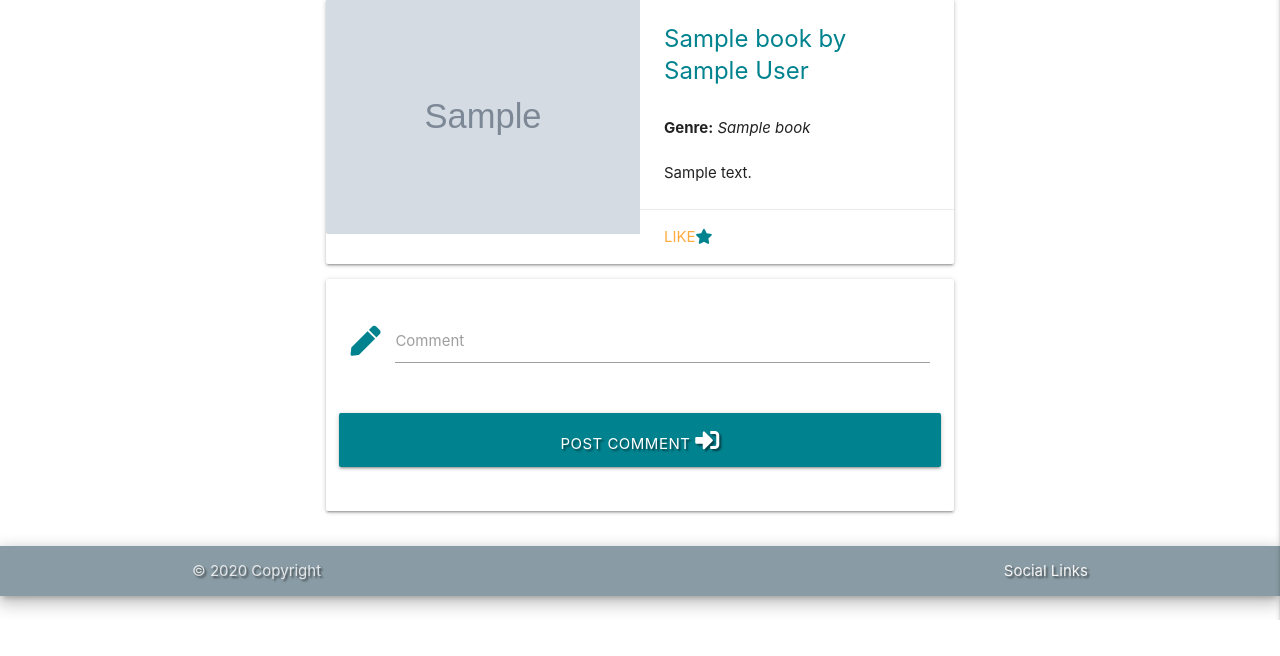
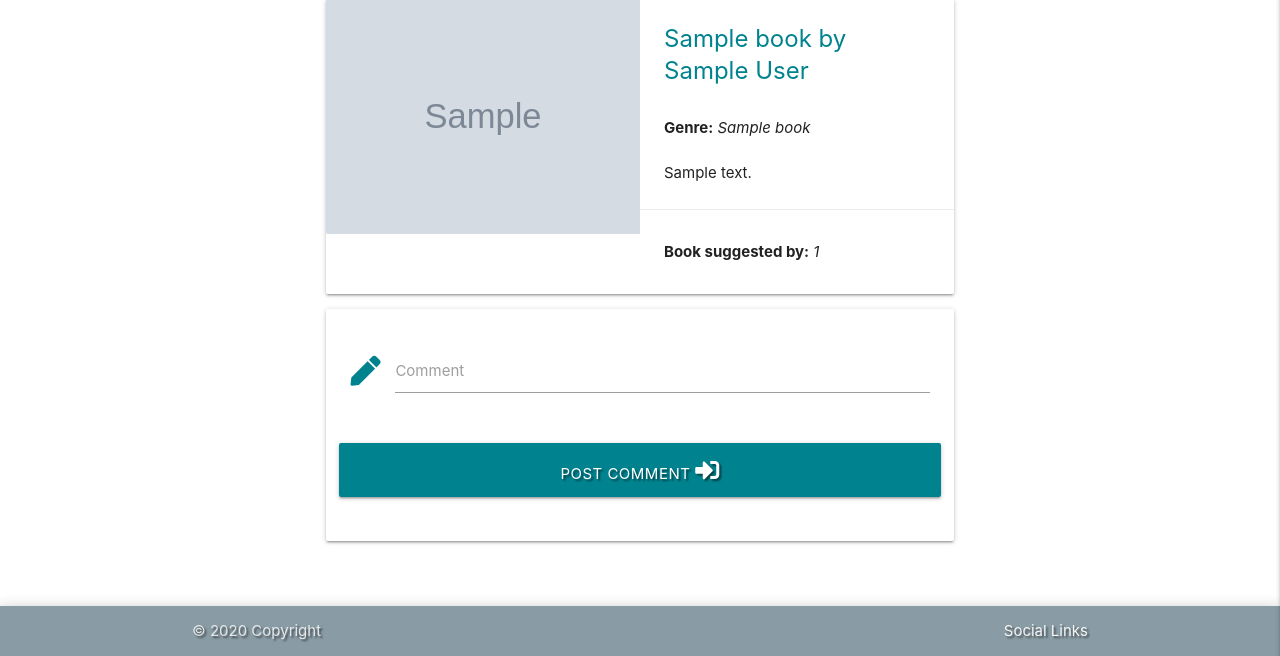
Before and after one commit to MariaPSegarra/MP3-BookClub, a Flask app: page / in a window 1280 px wide. Shown: the part 180-836 px from the top of the page. Before the commit the page ends 800 px from the top, so only its background shows below. Run offline with Flask 2, Linux system fonts and the light colour scheme; the visitor is signed in with stand-in values (Sample User, id 1); grey boxes marked "Sample" are stand-in pictures; a database or web service that is not in the repository returns one stand-in record (values such as "Sample title"); some libraries are stand-ins or nearby versions.

Commit message:
New static folders

```diff
--- a/app.py
+++ b/app.py
@@ -30,6 +30,18 @@
 def books():
     books = mongo.db.books.find()
     return render_template("books.html", books=books)
+
+
+def user(username):
+    # display new comment
+    if request.method == "POST":
+        username = session["user"]
+        comment = request.form["comment"]
+        add_comment(username, comment)
+        return redirect(url_for("book", username=session["user"]))
+
+    return render_template("book.html", username=username,
+                           book_comments=comments)
 
 
 @app.route("/register", methods=["GET", "POST"])
@@ -110,7 +122,7 @@
     return render_template("contact.html")
 
 
-@app.route("/add_book")
+@app.route("/add_book", methods=["GET", "POST"])
 def add_book():
     if request.method == "POST":
         book = {
@@ -119,7 +131,7 @@
             "genre_name": request.form.get("genre_name"),
             "book_description": request.form.get("book_description"),
             "book_image": request.form.get("book_image"),
-            "created_by": session["user"]
+            "created_by": session["username"]
         }
         mongo.db.books.insert_one(book)
         flash("Your Book has been Added")
--- a/static/style.css
+++ b/static/css/style.css
@@ -4,12 +4,12 @@
     padding-bottom: 20px;
 }
 
+.brand-logo {
+    padding-left: 20px;
+}
+
 .text-shadow {
     text-shadow: 2px 2px 2px rgba(0, 0, 0, 0.5);
-}
-
-.brand-logo {
-    padding-left: 20px;
 }
 
 .page-footer {
@@ -22,6 +22,12 @@
     max-width: 500px;
 }
 
+hr {
+    margin: 20px;
+    height: 5px;
+    border: 0;
+}
+
 @media screen and (max-width: 600px) {
   .card-image {
     display: none;
--- a/templates/add_book.html
+++ b/templates/add_book.html
@@ -25,7 +25,7 @@
                 <div class="input-field col s12">
                     <i class="fas fa-user-secret prefix cyan-text text-darken-3"></i>
                     <select id="genre_name" name="genre_name" class="materialize-textarea validate" required>
-                        <option value="" disabled selected>Select Genre</option>
+                        <option value="" disabled selected>Choose Genre</option>
                         {% for genre in genres %}
                             <option value="{{ genre.genre_name }}">{{ genre.genre_name }}</option>
                         {% endfor %}
--- a/templates/base.html
+++ b/templates/base.html
@@ -6,7 +6,7 @@
      <link rel="stylesheet" href="https://cdnjs.cloudflare.com/ajax/libs/font-awesome/5.13.1/css/all.min.css"
         integrity="sha512-xA6Hp6oezhjd6LiLZynuukm80f8BoZ3OpcEYaqKoCV3HKQDrYjDE1Gu8ocxgxoXmwmSzM4iqPvCsOkQNiu41GA==" crossorigin="anonymous" type="text/css">
     <link rel="stylesheet" href="https://cdnjs.cloudflare.com/ajax/libs/materialize/1.0.0/css/materialize.min.css" type="text/css">
-    <link rel="stylesheet" href="{{ url_for('static', filename='style.css') }}" type="text/css">
+    <link rel="stylesheet" href="{{ url_for('static', filename='css/style.css') }}" type="text/css">
     {% block styles %}
     {% endblock %}
 
@@ -59,7 +59,7 @@
         {% with messages = get_flashed_messages() %}
             {% if messages %}
                 {% for message in messages %}
-                    <div class="row flashes">
+                    <div class="row flashes center-align">
                         <h4 class="teal lighten-4 center-align">{{ message }}</h4>
                     </div>
                 {% endfor %}
@@ -84,7 +84,7 @@
     <script src="https://code.jquery.com/jquery-3.5.1.min.js"
         integrity="sha256-9/aliU8dGd2tb6OSsuzixeV4y/faTqgFtohetphbbj0=" crossorigin="anonymous"></script>
     <script src="https://cdnjs.cloudflare.com/ajax/libs/materialize/1.0.0/js/materialize.min.js"></script>
-    <script src="static/script.js"></script>
+    <script type="text/javascript" src="static/js/script.js"></script>
     {% block scripts %}
     {% endblock %}
 </body>
--- a/templates/books.html
+++ b/templates/books.html
@@ -19,11 +19,10 @@
                 <p>{{ book.book_description }}</p>
             </div>
             <div class="card-action">
-                <a href="#">Like<i class="fas fa-star prefix cyan-text text-darken-3"></i></a>
+                <p><b>Book suggested by:</b> <em> {{ session["user"] }}</em></p>
             </div>
         </div>
   </div>
-{% endfor %}
 </section>
 
 {% if session.user %}
@@ -44,11 +43,14 @@
             </div>
         </div>
     </form>
-{% endif %}
 
     {% for comment in book_comments %}
         <p>{{ comment.from }}: {{ comment.comment }}</p>
     {% endfor %}
+{% endif %}
+<hr class="cyan-text text-darken-3">
+{% endfor %}
+
 </section>
 
 {% endblock %}
--- a/templates/contact.html
+++ b/templates/contact.html
@@ -1,7 +1,7 @@
 {% extends "base.html" %}
 {% block content %}
 
- <script src="static/contact-form.js"></script>
+ <script type="text/javascript" src="static/js/contact-form.js"></script>
 <script type="text/javascript"
         src="https://cdn.jsdelivr.net/npm/emailjs-com@2/dist/email.min.js">
 </script>
```
Also changed, not shown: static/js/contact-form.js (renamed from static/contact-form.js), static/js/script.js (renamed from static/script.js).
